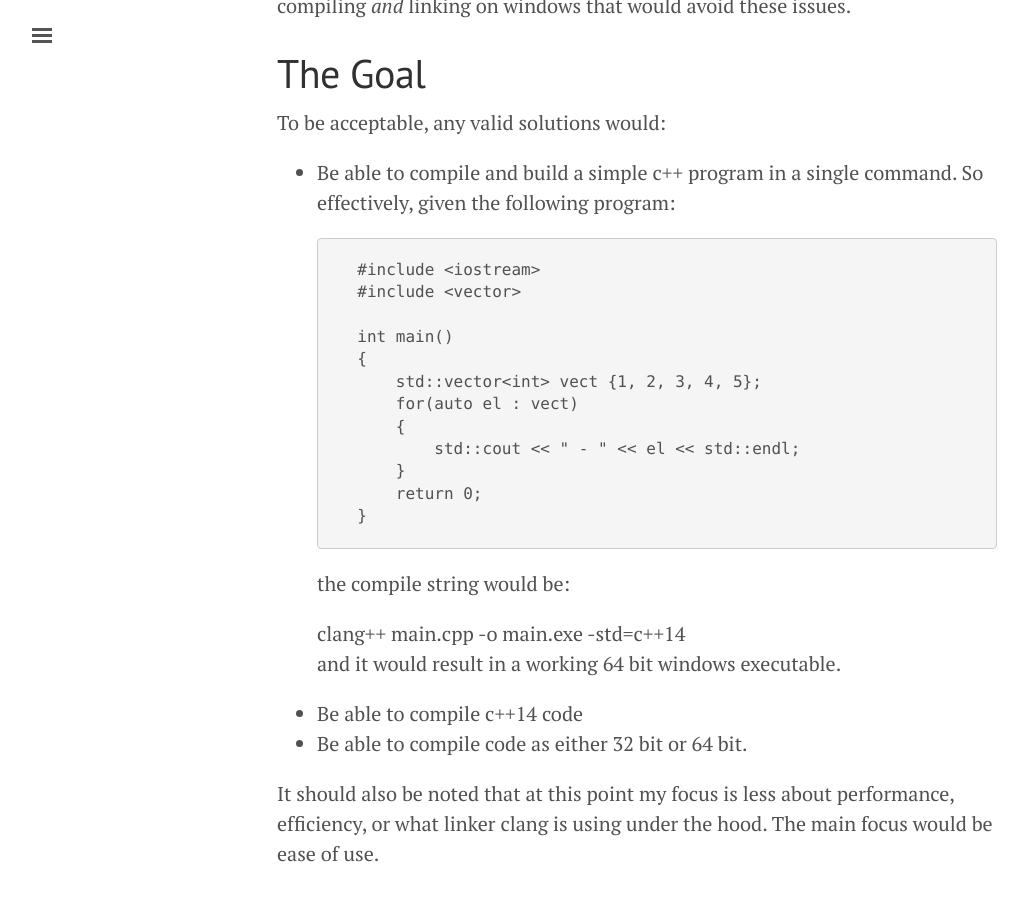
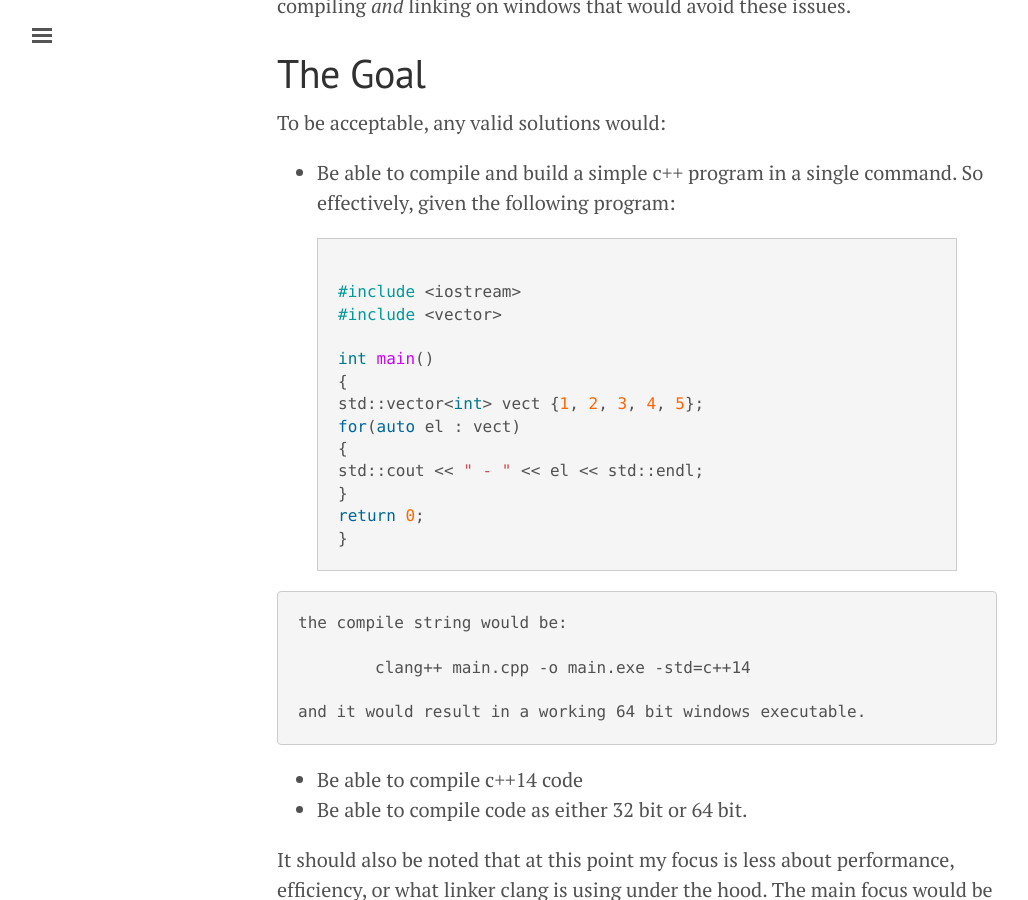
Before and after one commit to JohannesMP/com.johannesmp.blog, a Jekyll site: the page built from _posts/2015-09-01-installing-clang-on-windows-pt1.md, in a window 1280 px wide and 900 px high, scrolled down 1052 px. Shown: the whole window, without its empty margins (3-1031 px from the left). Built offline with Jekyll 4.4.1, drawn with Linux system fonts in a browser that asks for light colours; nearby versions of some CDN libraries; Markdown is read by kramdown in place of the engine named in the settings; comment, search, counter and statistics services are not loaded.

Commit message:
Updated 2015-09-01-installing-clang-on-windows-pt1.md

```diff
--- a/_posts/2015-09-01-installing-clang-on-windows-pt1.md
+++ b/_posts/2015-09-01-installing-clang-on-windows-pt1.md
@@ -2,13 +2,16 @@
 layout: post
 title: "Installing clang++ to compile and link on Windows : Part 1"
 category: programming
-tags: [clang, windows]
+tags:
+  - clang
+  - windows
 published: true
 comments: true
-set_id: "Installing clang++ to compile and link on Windows"
+set_id: Installing clang++ to compile and link on Windows
 set_part_id: 1
-set_part_title: "The Problem"
+set_part_title: The Problem
 ---
+
 
 # The Problem
 
@@ -31,18 +34,20 @@
 
 - Be able to compile and build a simple c++ program in a single command. So effectively, given the following program:
 
-        #include <iostream>
-        #include <vector>
+{% highlight c++ %}
+#include <iostream>
+#include <vector>
 
-        int main()
-        {
-            std::vector<int> vect {1, 2, 3, 4, 5};
-            for(auto el : vect)
-            {
-                std::cout << " - " << el << std::endl;
-            }
-            return 0;
-        }
+int main()
+{
+std::vector<int> vect {1, 2, 3, 4, 5};
+for(auto el : vect)
+{
+std::cout << " - " << el << std::endl;
+}
+return 0;
+}
+{% endhighlight %}
 
 	the compile string would be:
 
```
